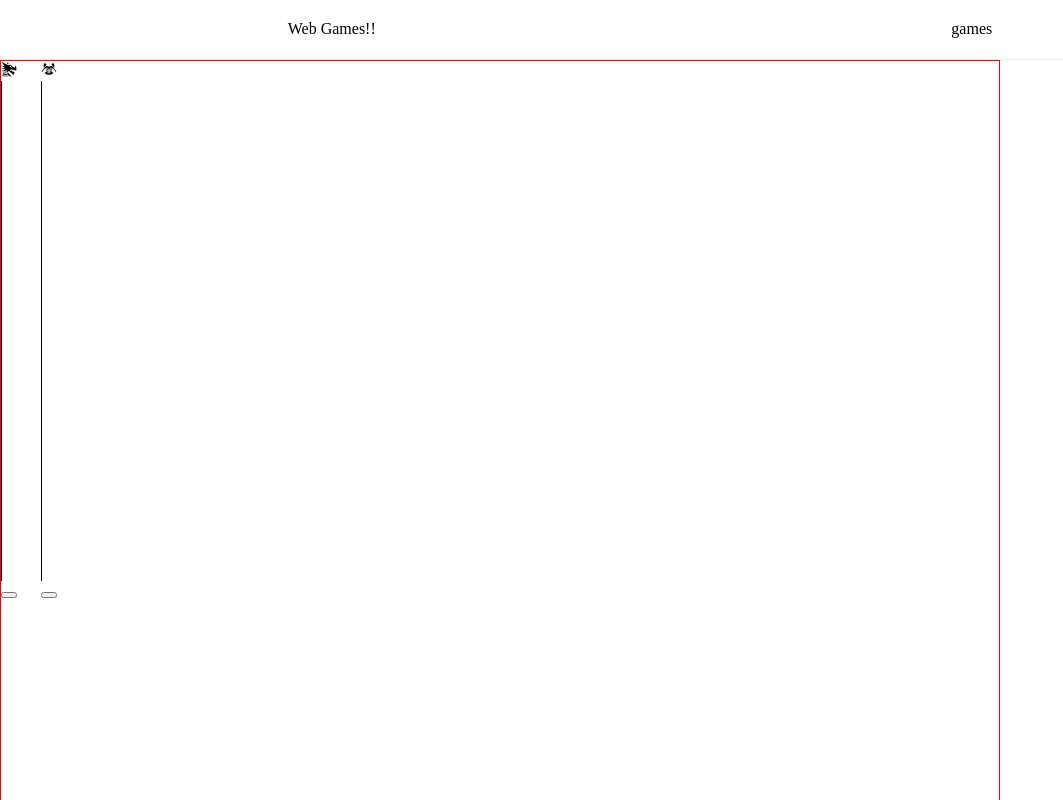
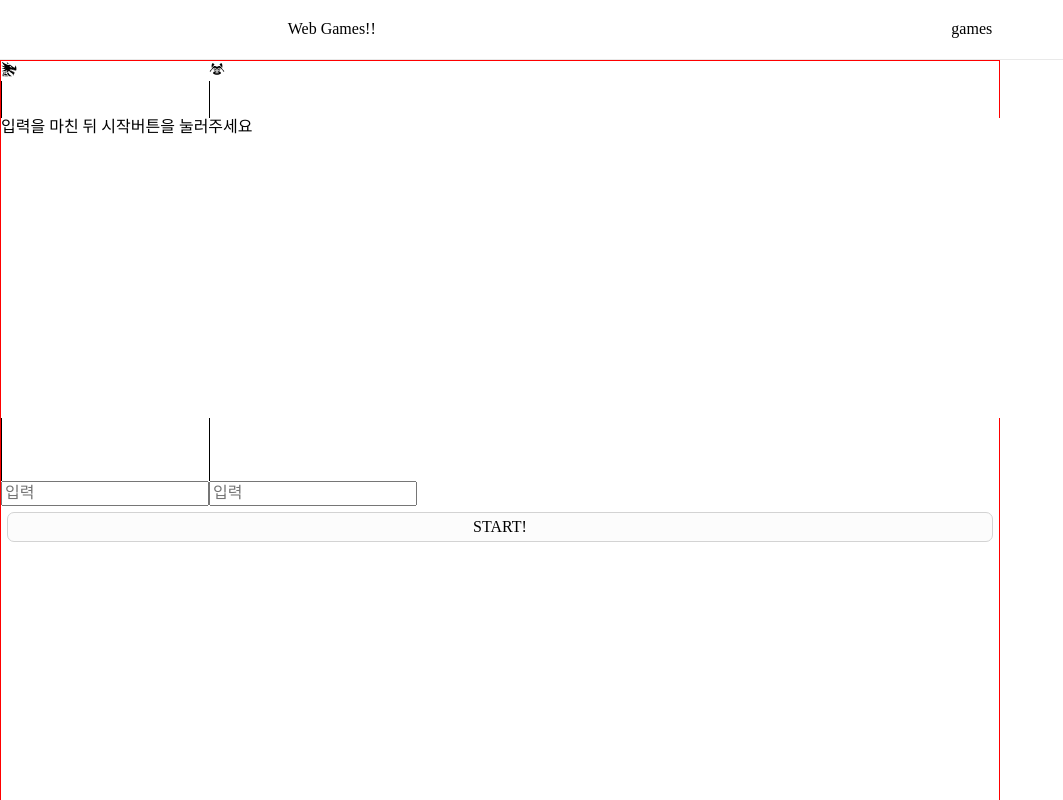
Before and after one commit to pho9902/webGames, a Next.js app: page /ladder in a window 1280 px wide. Both pictures are taken after a click on the button "Start!". Shown: the top 800 px of the page, without its empty margins (0-1063 px from the left). Built offline with nearby package versions, Linux system fonts and the light colour scheme.

Commit message:
ladder : 게임시작 전 상태 추가

```diff
--- a/src/components/Ladder/GameBoard/index.tsx
+++ b/src/components/Ladder/GameBoard/index.tsx
@@ -18,14 +18,16 @@ import {
   GiNinjaHead,
   GiMechaHead,
 } from "react-icons/gi";
-import {Goal, Ladder, Wrap, EachIcon} from './style'
+import { CommonOutLineBtn } from "styles/button";
+import { Goal, Ladder, Wrap, EachIcon, Top, Modal } from "./style";
 
 interface Props {
   count: number;
 }
 
-export default function GameBoard({ count }: Props) : JSX.Element {
+export default function GameBoard({ count }: Props): JSX.Element {
   const [users, setUsers] = useState<number[]>(Array(count).fill(0));
+  const [setting, setSetting] = useState<boolean>(false);
 
   const animals = [
     "rabbit",
@@ -90,15 +92,26 @@ export default function GameBoard({ count }: Props) : JSX.Element {
 
   return (
     <Wrap>
+      <Top>
         {users.map((el, idx) => {
           return (
             <EachIcon key={idx}>
               {setAnimalTag(sortedAnimal[idx])}
               <Ladder />
-          <Goal />
+              <Goal placeholder="입력" />
             </EachIcon>
           );
         })}
+      </Top>
+
+      {!setting && (
+        <>
+          <CommonOutLineBtn onClick={() => setSetting(true)}>
+            START!
+          </CommonOutLineBtn>
+          <Modal>입력을 마친 뒤 시작버튼을 눌러주세요</Modal>
+        </>
+      )}
     </Wrap>
-  )
+  );
 }
--- a/src/components/Ladder/GameBoard/style.ts
+++ b/src/components/Ladder/GameBoard/style.ts
@@ -1,22 +1,34 @@
 import styled from "styled-components";
 
 export const Wrap = styled.div`
-    display: flex;
-`
+  display: flex;
+  flex-direction: column;
+`;
 
 export const Ladder = styled.div`
-    border-left: 1px solid black;
-    border-top : none;
-    border-bottom : none;
-    height: 500px;
-    width: 40px;
-`
+  border-left: 1px solid black;
+  border-top: none;
+  border-bottom: none;
+  height: 400px;
+  width: 40px;
+`;
 
 export const EachIcon = styled.div`
-    heignt: 500px;
-    // border: 1px solid black;
-`
+  /* height: 500px; */
+  // border: 1px solid black;
+`;
 
-export const Goal = styled.button`
+export const Goal = styled.input``;
 
-`
+export const Top = styled.div`
+  display: flex;
+`;
+
+export const Modal = styled.div`
+  width: 1000px;
+  height: 300px;
+  background: white;
+  z-index: 9;
+  position: relative;
+  bottom: 430px;
+`;
```
Lines whose indentation alone changed are shown as unchanged.
